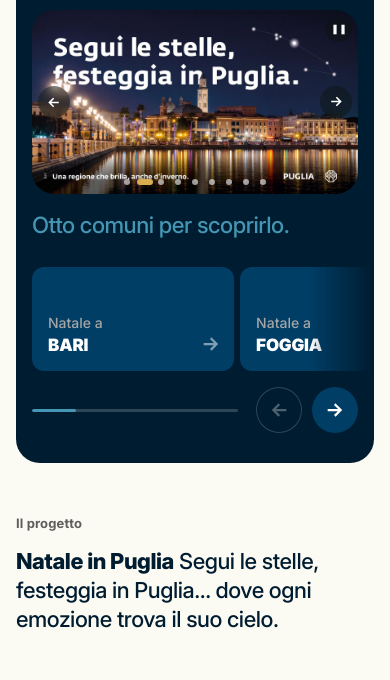
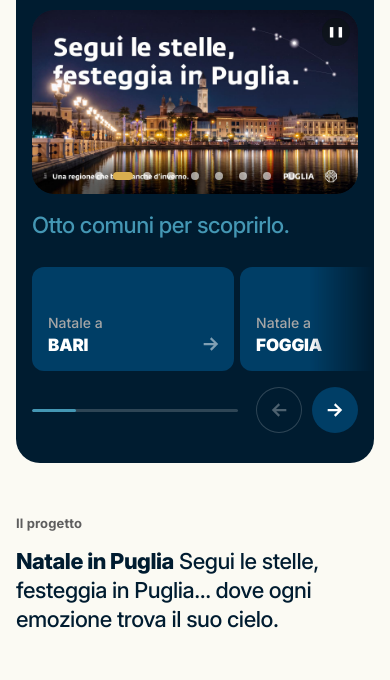
Before and after one commit to contalbodavide/natali-di-puglia, a plain HTML site: page index.html in a window 390 px wide. Shown: the part 85-765 px from the top of the page. Drawn offline with Linux system fonts and the light colour scheme; files whose address does not match are found by name.

Commit message:
Hide carousel arrows on mobile to prevent text obstruction and use touch swipe

```diff
--- a/assets/css/tuttalapuglia.css
+++ b/assets/css/tuttalapuglia.css
@@ -726,42 +726,34 @@ a:focus-visible, button:focus-visible { outline: 3px solid var(--tlr-azzurro); o
     background: #09131d;
   }
   .tlr-slide-btn {
-    width: 32px;
-    height: 32px;
-    margin-top: -16px;
-    background: rgba(10, 20, 16, .45);
+    display: none;
+  }
+  .tlr-slide-pausa {
+    top: 8px;
+    right: 8px;
+    width: 28px;
+    height: 28px;
+    background: rgba(10, 20, 16, .5);
     backdrop-filter: blur(4px);
     -webkit-backdrop-filter: blur(4px);
-  }
-  .tlr-slide-btn.is-prev { left: 6px; }
-  .tlr-slide-btn.is-next { right: 6px; }
-  .tlr-slide-btn::before { background-size: 13px; }
-  .tlr-slide-pausa {
-    top: 6px;
-    right: 6px;
-    width: 26px;
-    height: 26px;
-    background: rgba(10, 20, 16, .45);
-    backdrop-filter: blur(4px);
-    -webkit-backdrop-filter: blur(4px);
-    font-size: .6rem;
+    font-size: .65rem;
   }
   .tlr-slide-dots {
-    bottom: 5px;
-    gap: 3px;
+    bottom: 8px;
+    gap: 4px;
   }
   .tlr-slide-dot {
-    width: 14px;
-    height: 14px;
+    width: 20px;
+    height: 20px;
   }
   .tlr-slide-dot::before {
-    top: 4px;
-    left: 4px;
-    width: 6px;
-    height: 6px;
+    top: 6px;
+    left: 6px;
+    width: 8px;
+    height: 8px;
   }
   .tlr-slide-dot.is-attiva::before {
-    width: 16px;
+    width: 20px;
     left: 0;
   }
 }
```
